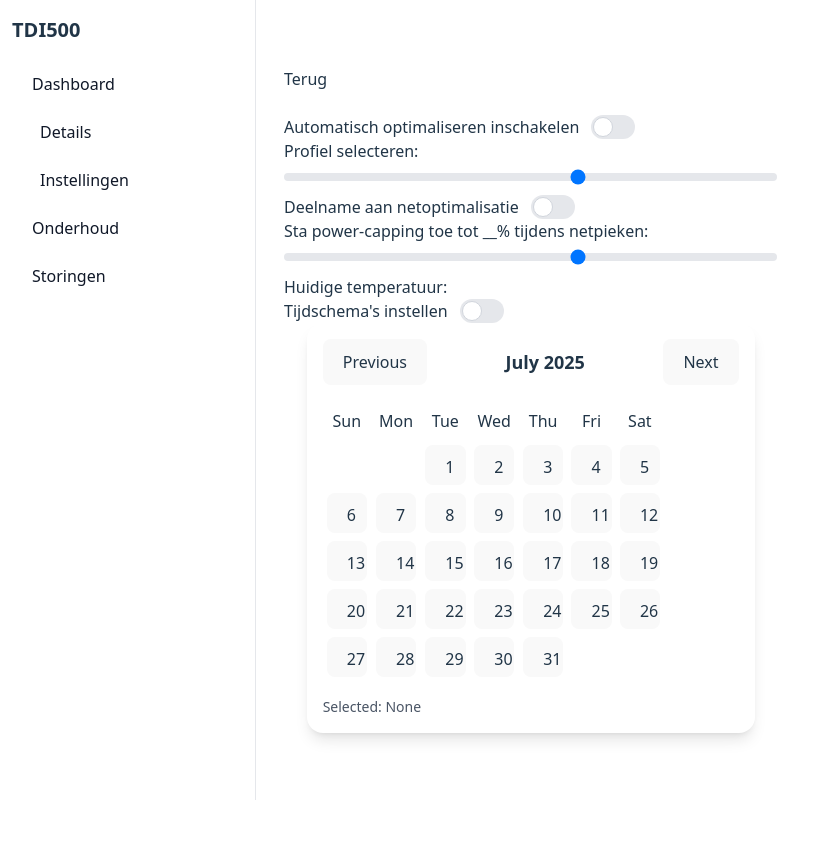
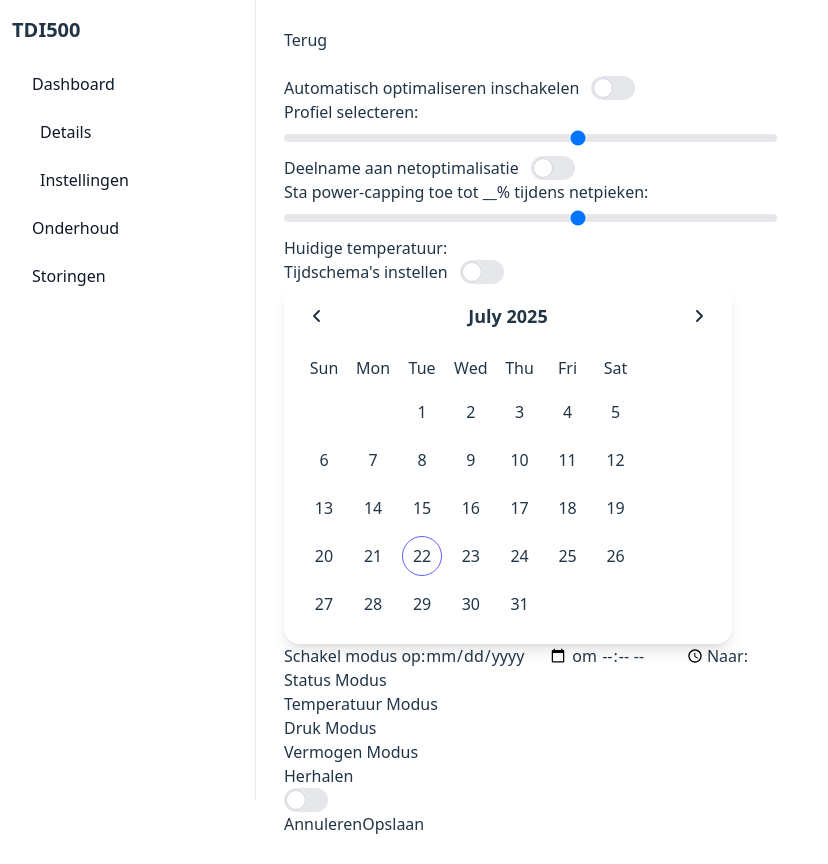
Before and after one commit to CurleyDS/Installateursportaal, a React (Vite) app: page /1/Instellingen in a window 1280 px wide. Shown: the whole page, without its empty margins (0-828 px from the left). Before the commit the page ends 800 px from the top, so only its background shows below. Built offline with nearby package versions, Linux system fonts and the light colour scheme.

Commit message:
Fixed Calendar problem, started working on modal

```diff
--- a/src/components/CalendarComponent.jsx
+++ b/src/components/CalendarComponent.jsx
@@ -1,4 +1,6 @@
 import React, { useState } from "react";
+import { FontAwesomeIcon } from '@fortawesome/react-fontawesome';
+import { faAngleLeft, faAngleRight } from '@fortawesome/free-solid-svg-icons';
 
 function Calendar({ initialDate = new Date() }) {
     const [current, setCurrent] = useState(new Date(initialDate.getFullYear(), initialDate.getMonth(), 1));
@@ -25,31 +27,29 @@ function Calendar({ initialDate = new Date() }) {
         calendar.push(null);
     }
 
-    const pad = (n) => {
-        String(n).padStart(2, "0");
-    }
+    const pad = (n) => String(n).padStart(2, "0");
 
-    const ymd = (d) => {
-        `${d.getFullYear()}-${pad(d.getMonth() + 1)}-${pad(d.getDate())}`;
-    }
+    const ymd = (d) => `${d.getFullYear()}-${pad(d.getMonth() + 1)}-${pad(d.getDate())}`;
 
     const handleSelect = (event, date) => {
         event.preventDefault();
-        setSelected(date);
+        setSelected(ymd(date));
+        // Open Modal
     }
 
-    const go = (delta) => {
+    const navigateMonth = (delta) => {
         setCurrent((c) => new Date(c.getFullYear(), c.getMonth() + delta, 1));
     }
 
     return (
-        <div className="max-w-md mx-auto p-4 bg-white rounded-2xl shadow-lg">
+        <>
+            <div className="max-w-md p-4 rounded-2xl shadow-lg">
                 <div className="flex items-center justify-between mb-4">
-                <button type="button" onClick={() => go(-1)} className="px-3 py-1 rounded">Previous</button>
+                    <button type="button" onClick={() => navigateMonth(-1)} className="px-3 py-1 rounded"><FontAwesomeIcon icon={faAngleLeft} /></button>
 
                     <h2 className="text-lg font-semibold">{current.toLocaleString("default", { month: "long" }) /* month-name */} {year}</h2>
 
-                <button type="button" onClick={() => go(1)} className="px-3 py-1 rounded">Next</button>
+                    <button type="button" onClick={() => navigateMonth(1)} className="px-3 py-1 rounded"><FontAwesomeIcon icon={faAngleRight} /></button>
                 </div>
 
                 <table>
@@ -71,7 +71,7 @@ function Calendar({ initialDate = new Date() }) {
                                             <td key={i} className="p-1 text-center">
                                                 <button
                                                     type="button"
-                                                onClick={() => handleSelect(date)}
+                                                    onClick={(e) => handleSelect(e, date)}
                                                     className={`w-10 h-10 rounded-full transition-colors duration-150 ${(selected === ymd(date)) ? "bg-indigo-500 text-white" : ((ymd(date) === ymd(new Date())) ? "border border-indigo-500" : "hover:bg-gray-100")}`}
                                                     >
                                                     {date.getDate()}
@@ -84,11 +84,37 @@ function Calendar({ initialDate = new Date() }) {
                         ))}
                     </tbody>
                 </table>
+            </div>
+            <div>
+                <span>Schakel modus op:</span>
+                <input type="date" name="date" id="date" /> om <input type="time" name="date" id="date" />
 
-            <div className="mt-4 text-sm text-gray-600">
-                Selected: {selected ?? "None"}
+                <span>Naar:</span>
+                <div id="dropdown">
+                    <ul>
+                        <li onClick={() => selectModus("status")}>
+                            <span>Status Modus</span>
+                        </li>
+                        <li onClick={() => selectModus("temperatuur")}>
+                            <span>Temperatuur Modus</span>
+                        </li>
+                        <li onClick={() => selectModus("druk")}>
+                            <span>Druk Modus</span>
+                        </li>
+                        <li onClick={() => selectModus("vermogen")}>
+                            <span>Vermogen Modus</span>
+                        </li>
+                    </ul>
                 </div>
+
+                <span className="me-3">Herhalen</span>
+                <input type="checkbox" value="" className="sr-only peer" />
+                <div className="relative w-11 h-6 bg-gray-200 peer-focus:outline-none peer-focus:ring-4 peer-focus:ring-blue-300 dark:peer-focus:ring-blue-800 rounded-full peer dark:bg-gray-700 peer-checked:after:translate-x-full rtl:peer-checked:after:-translate-x-full peer-checked:after:border-white after:content-[''] after:absolute after:top-[2px] after:start-[2px] after:bg-white after:border-gray-300 after:border after:rounded-full after:h-5 after:w-5 after:transition-all dark:border-gray-600 peer-checked:bg-blue-600 dark:peer-checked:bg-blue-600"></div>
+
+                <span>Annuleren</span>
+                <span>Opslaan</span>
             </div>
+        </>
     );
 }
 
--- a/src/index.css
+++ b/src/index.css
@@ -38,23 +38,23 @@ h1 {
 }
 
 button {
-  border-radius: 8px;
+    /* border-radius: 8px;
     border: 1px solid transparent;
     padding: 0.6em 1.2em;
     font-size: 1em;
-  font-weight: 500;
+    font-weight: 500; */
     font-family: inherit;
-  background-color: #1a1a1a;
+    /* background-color: #1a1a1a; */
     cursor: pointer;
-  transition: border-color 0.25s;
+    /* transition: border-color 0.25s; */
 }
-button:hover {
+/* button:hover {
     border-color: #646cff;
 }
 button:focus,
 button:focus-visible {
     outline: 4px auto -webkit-focus-ring-color;
-}
+} */
 
 @media (prefers-color-scheme: light) {
     :root {
@@ -64,7 +64,7 @@ button:focus-visible {
     /* a:hover {
         color: #747bff;
     } */
-  button {
+    /* button {
         background-color: #f9f9f9;
+    } */
 }
-}
```
Also changed, not shown: src/App.css (indentation only). Lines whose indentation alone changed are shown as unchanged.
